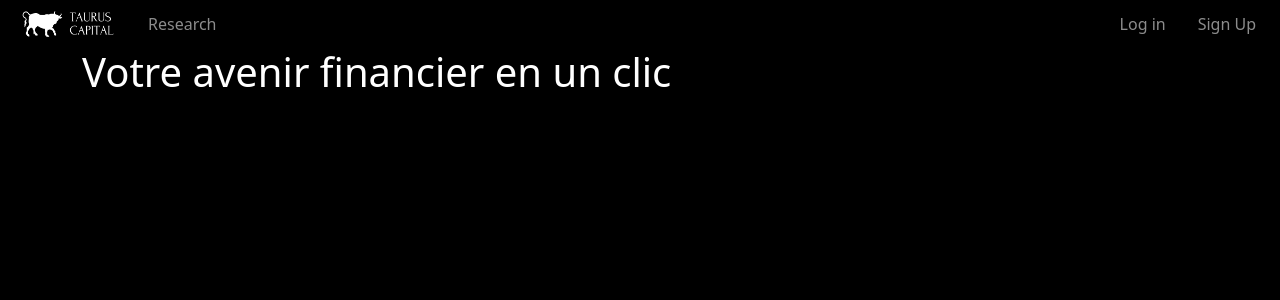
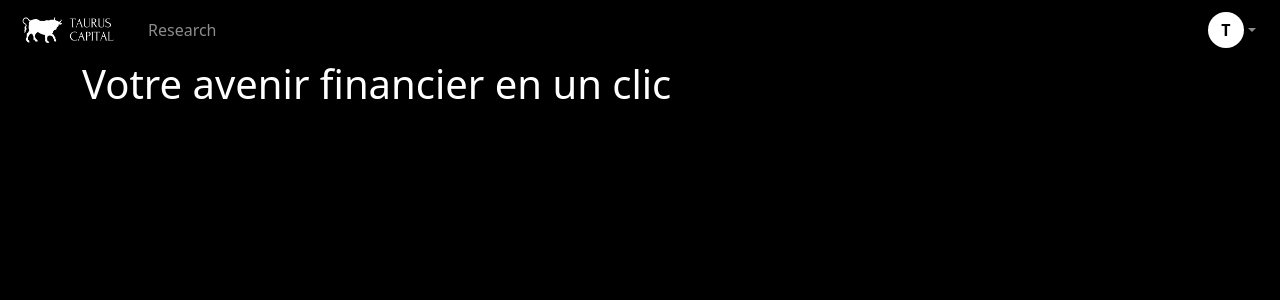
Before and after one commit to ama-vo/PRO8501-Finance, a Django app: page / in a window 1280 px wide. Shown: the top 300 px of the page. Run offline with Django 5.2, Linux system fonts and the light colour scheme; a user stored in the database is signed in.

Commit message:
Add avatar account #17

```diff
--- a/src/authentification/views.py
+++ b/src/authentification/views.py
@@ -1,35 +1,34 @@
+
 from django.contrib import messages
 from django.shortcuts import redirect, render
 from authentification.models import FinanceUser
-from django.contrib.auth import authenticate, login
-# Create your views here.
+from django.contrib.auth import authenticate, login, logout
+from django.views.decorators.http import require_POST
+
+
 def index(request):
+    return render(request, "index.html")
 
-    return render(request, "index.html")
 
 def login_user(request):
 
-    if request.method == "POST" :
+    if request.method == "POST":
 
         username = request.POST.get('username')
         password = request.POST.get('password')
 
         user = authenticate(request, username=username, password=password)
 
-
         if user:
-
-            login(request,user)
-
+            login(request, user)
             return redirect('index')
 
         else:
             messages.error(request, 'wrong password or user does not exist.')
             return redirect('login')
 
+    return render(request, "login/login.html")
 
-
-    return render(request,"login/login.html")
 
 def signup(request):
 
@@ -47,7 +46,6 @@ def signup(request):
             messages.error(request, 'User already exist.')
             return redirect('signup')
 
-
         if password != confirmedpassword:
 
             messages.error(request, 'The password confirmation does not match.')
@@ -55,18 +53,21 @@ def signup(request):
 
         else:
 
+            new_user = FinanceUser.objects.create_user(
+                username=username,
+                first_name=firstname,
+                last_name=lastname,
+                email=email,
+                password=password
+            )
+
+        return render(request, "index.html")
+
+    return render(request, "signin/signup.html")
 
 
-            new_user = new_user = FinanceUser.objects.create_user(
-            username=username,
-            first_name=firstname,
-            last_name=lastname,
-            email=email,
-            password=password
-        )
-
-        return render(request,"index.html")
-
-
-
-    return render(request,"signin/signup.html")
+@require_POST
+def logout_user(request):
+    """Déconnecte l'utilisateur puis le redirige vers la page d'accueil."""
+    logout(request)
+    return redirect('index')
--- a/src/market/services.py
+++ b/src/market/services.py
@@ -1,7 +1,7 @@
 import yfinance as yf
 
 PERIODS = {
-    "7d": "1h",
+    "7d": "1m",
     "1mo": "1d",
     "6mo": "1d",
     "1y": "1d",
@@ -11,7 +11,7 @@ PERIODS = {
 # On associe une période à une intervalle de récupération de données
 # Les périodes sont disponibles dans la documentation de yfinance
 
-INTRADAY = {"1h"}
+INTRADAY = {"1m"}
 
 def get_history(symbol, period="1y"):
     if period not in PERIODS:
--- a/src/static/styles.css
+++ b/src/static/styles.css
@@ -11,3 +11,45 @@ body {
     border: 1px solid rgba(255, 255, 255, 0.3);
 
 }
+
+
+
+.account-avatar {
+    display: inline-flex;
+    align-items: center;
+    justify-content: center;
+    width: 36px;
+    height: 36px;
+    border-radius: 50%;
+    background-color: #ffffff;
+    color: #000000;
+    font-size: 16px;
+    font-weight: 600;
+    text-transform: uppercase;
+    cursor: pointer;
+    transition: all 0.2s ease;
+}
+
+.account-avatar:hover {
+    background-color: #d4d4d4;
+    transform: scale(1.05);
+}
+
+.account-menu-toggle {
+    display: flex;
+    align-items: center;
+    justify-content: center;
+    background: transparent;
+    box-shadow: none;
+}
+
+.account-menu-toggle:focus-visible {
+    outline: 2px solid #ffffff;
+    outline-offset: 3px;
+    border-radius: 50%;
+}
+
+/* Éviter le soulignement et conserver le style */
+.account-menu-toggle:hover {
+    text-decoration: none;
+}
--- a/src/taurus_capital/urls.py
+++ b/src/taurus_capital/urls.py
@@ -14,17 +14,17 @@ Including another URLconf
     1. Import the include() function: from django.urls import include, path
     2. Add a URL to urlpatterns:  path('blog/', include('blog.urls'))
 """
+
 from django.contrib import admin
 from django.urls import include, path
 
-
-from authentification.views import index, login_user, signup
+from authentification.views import index, login_user, logout_user, signup
 
 urlpatterns = [
     path('admin/', admin.site.urls),
     path('', index, name='index'),
-    path('login/',login_user, name='login'),
-    path('signup/',signup, name='signup'),
+    path('login/', login_user, name='login'),
+    path('signup/', signup, name='signup'),
+    path('logout/', logout_user, name='logout'),
     path('market/', include('market.urls')),
-
 ]
--- a/src/templates/base.html
+++ b/src/templates/base.html
@@ -1,3 +1,4 @@
+
 {% load static %}
 <!doctype html>
 <html lang="en" data-bs-theme="light">
@@ -25,6 +26,7 @@
             <nav class="navbar navbar-expand-sm navbar-dark py-1" style="background-color: #000000;">
                 <div class="container-fluid px-3">
 
+                    <!-- Logo -->
                     <a class="navbar-brand py-0 me-4" href="{% url 'index' %}">
                         <img
                             src="{% static 'logo_taurus_capital.png' %}"
@@ -34,6 +36,7 @@
                         >
                     </a>
 
+                    <!-- Bouton navigation mobile -->
                     <button
                         class="navbar-toggler d-lg-none"
                         type="button"
@@ -48,6 +51,7 @@
 
                     <div class="collapse navbar-collapse" id="collapsibleNavId">
 
+                        <!-- Navigation principale -->
                         <ul class="navbar-nav me-auto">
                             {% if user.is_authenticated %}
                                 <li class="nav-item">
@@ -61,7 +65,64 @@
                             {% endif %}
                         </ul>
 
-                        <ul class="navbar-nav my-0 gap-3">
+                        <!-- Partie droite : compte utilisateur -->
+                        <ul class="navbar-nav my-0 gap-3 align-items-sm-center">
+
+                            {% if user.is_authenticated %}
+
+                                <li class="nav-item dropdown">
+
+                                    <!-- Avatar avec première lettre du username -->
+                                    <button
+                                        class="nav-link btn btn-link account-menu-toggle dropdown-toggle d-flex align-items-center"
+                                        id="accountDropdown"
+                                        type="button"
+                                        data-bs-toggle="dropdown"
+                                        aria-expanded="false"
+                                        aria-label="Menu du compte"
+                                        title="Mon compte"
+                                    >
+                                        <span class="account-avatar" aria-hidden="true">
+                                            {{ user.username|first|upper }}
+                                        </span>
+                                    </button>
+
+                                    <!-- Menu déroulant -->
+                                    <ul
+                                        class="dropdown-menu dropdown-menu-end"
+                                        aria-labelledby="accountDropdown"
+                                    >
+
+                                        <!-- Nom utilisateur -->
+                                        <li>
+                                            <span class="dropdown-item-text text-muted">
+                                                {{ user.username }}
+                                            </span>
+                                        </li>
+
+                                        <li>
+                                            <hr class="dropdown-divider">
+                                        </li>
+
+                                        <!-- Déconnexion -->
+                                        <li>
+                                            <form method="post" action="{% url 'logout' %}">
+                                                {% csrf_token %}
+
+                                                <button type="submit" class="dropdown-item">
+                                                    <i class="bi bi-box-arrow-right me-2" aria-hidden="true"></i>
+                                                    Se déconnecter
+                                                </button>
+                                            </form>
+                                        </li>
+
+                                    </ul>
+
+                                </li>
+
+                            {% else %}
+
+                                <!-- Connexion -->
                                 <li class="nav-item">
                                     <a
                                         class="nav-link {% if request.resolver_match.url_name == 'login' %}active{% endif %}"
@@ -71,6 +132,7 @@
                                     </a>
                                 </li>
 
+                                <!-- Inscription -->
                                 <li class="nav-item">
                                     <a
                                         class="nav-link {% if request.resolver_match.url_name == 'signup' %}active{% endif %}"
@@ -79,6 +141,9 @@
                                         Sign Up
                                     </a>
                                 </li>
+
+                            {% endif %}
+
                         </ul>
 
                     </div>
@@ -86,16 +151,19 @@
             </nav>
         </header>
 
+        <!-- Contenu principal -->
         <main class="{% block main_class %}container{% endblock %}">
             {% block content %}
 
             {% endblock %}
         </main>
 
+        <!-- Footer -->
         <footer>
             <!-- place footer here -->
         </footer>
 
+        <!-- Bootstrap JavaScript -->
         <script
             src="https://cdn.jsdelivr.net/npm/bootstrap@5.3.8/dist/js/bootstrap.bundle.min.js"
             integrity="sha384-FKyoEForCGlyvwx9Hj09JcYn3nv7wiPVlz7YYwJrWVcXK/BmnVDxM+D2scQbITxI"
@@ -103,5 +171,6 @@
         ></script>
 
         {% block extra_js %}{% endblock %}
+
     </body>
 </html>
```
Also changed, not shown: src/static/market/research.js (+92 -31 lines). Lines whose indentation alone changed are shown as unchanged.
